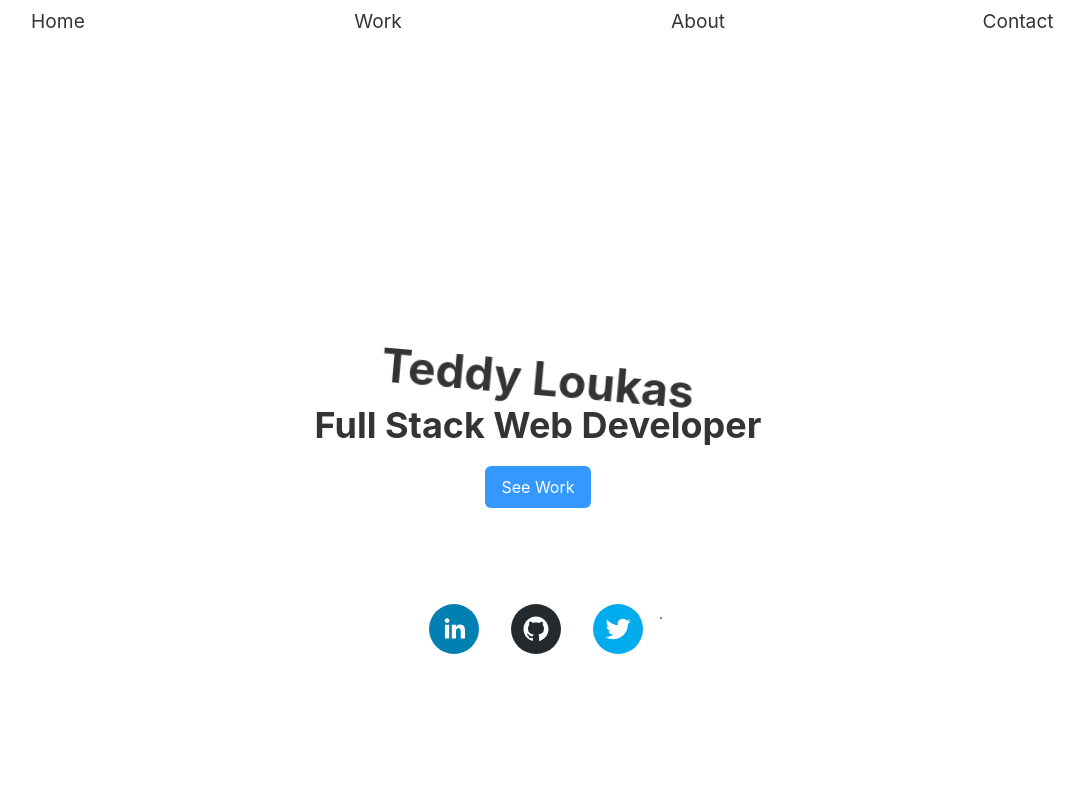
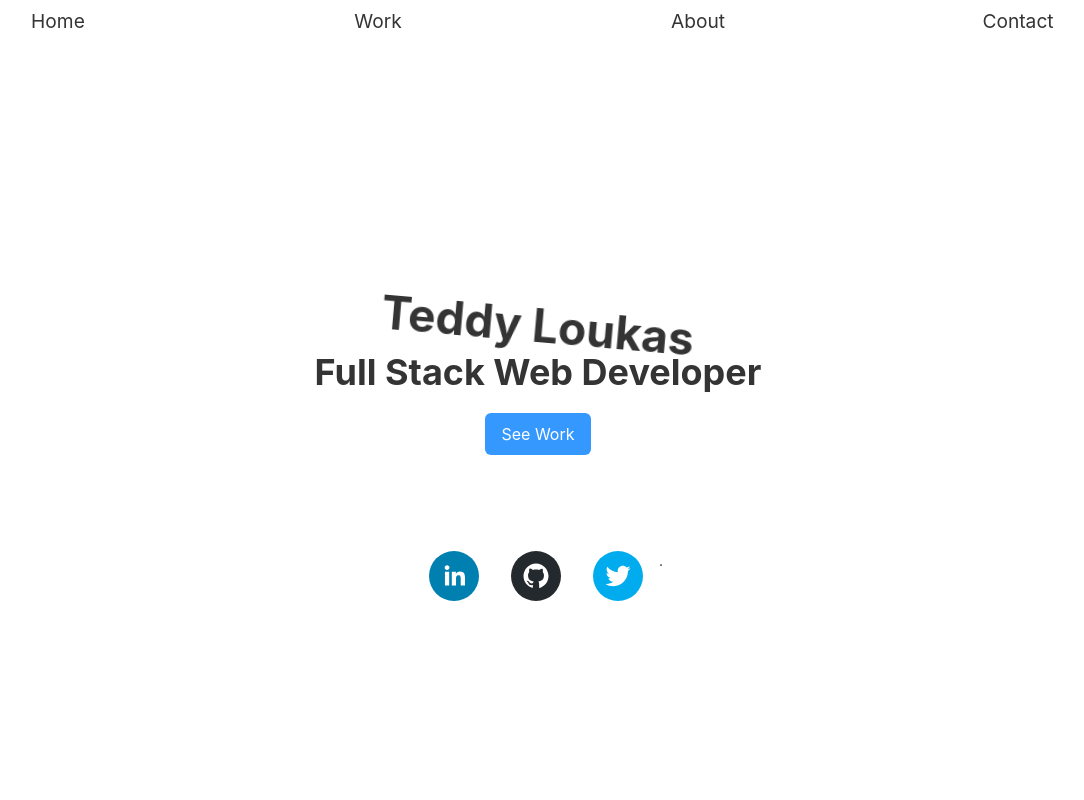
Before and after one commit to ParadiseLost69/portfolio-3, a React (Vite) app: page / in a window 1280 px wide. Shown: the top 800 px of the page, without its empty margins (102-1186 px from the left). Built offline with nearby package versions, Linux system fonts and the light colour scheme.

Commit message:
Change size of home section and adjust About description

```diff
--- a/src/App.css
+++ b/src/App.css
@@ -8,6 +8,7 @@
   flex-direction: column;
   align-items: center;
   justify-content: center;
+  height: 90vh;
 }
 
 .intro {
--- a/src/pages/About.jsx
+++ b/src/pages/About.jsx
@@ -35,7 +35,7 @@ export default function About(props) {
           guitar, snowboarding, and coding. If you would like to get in contact
           please send a message to{" "}
           <a href="mailto:tedloukas@outlook.com">tedloukas@outlook.com</a> or
-          head over to the contact page.
+          head over to the contact section below.
         </p>
         <div className="content__skills-group">
           <h3 className="skills-group__title">Skills</h3>
```
